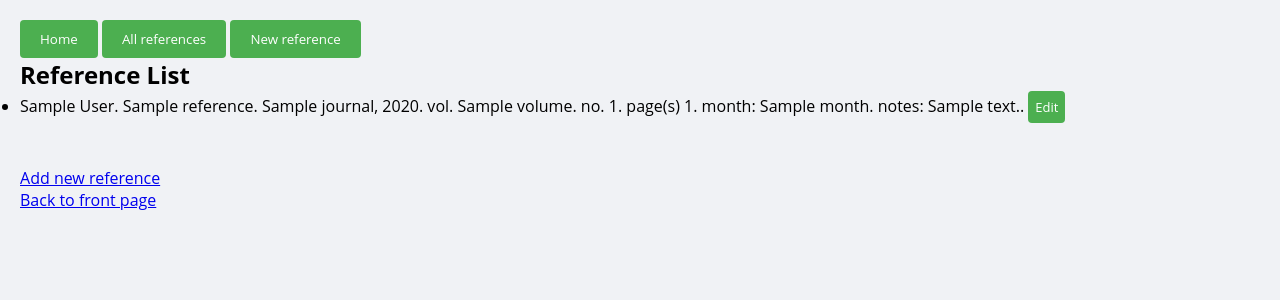
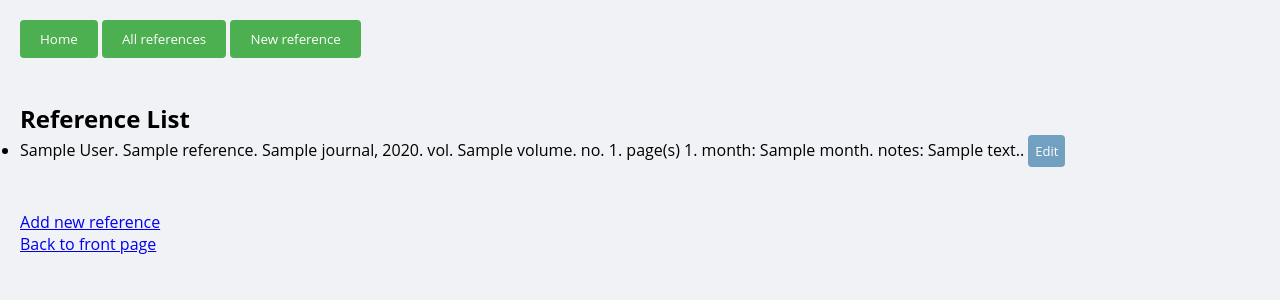
Before and after one commit to t0ffe/OhTu-miniprojekti, a Flask app: template src/templates/list_references.html in a window 1280 px wide. Shown: the top 300 px of the page. Run offline with Flask 3, Linux system fonts and the light colour scheme; the template is opened without the code that fills it: most values are stand-ins (such as "Sample title", 1, 10 or a date in 2020).

Commit message:
Modify buttons and overall look of page

```diff
--- a/src/app.py
+++ b/src/app.py
@@ -3,6 +3,7 @@ from db_helper import reset_db
 from repositories.reference_repository import (
     create_reference,
     get_all_references,
+    get_reference_by_id
 )
 from config import app, test_env
 from util import validate_reference
--- a/src/templates/index.html
+++ b/src/templates/index.html
@@ -5,6 +5,8 @@ References App
 {% endblock %}
 
 {% block body %}
+<br>
+<br>
 <br>
 <h2>References App</h2>
 <br>
--- a/src/templates/list_references.html
+++ b/src/templates/list_references.html
@@ -5,6 +5,9 @@ Reference List
 {% endblock %}
 
 {% block body %}
+<br>
+<br>
+<br>
 <h2>Reference List</h2>
 
 <ul>
@@ -17,7 +20,7 @@ Reference List
       {% if reference.month %} month: {{ reference.month }}.{% endif %}
       {% if reference.note %} notes: {{ reference.note }}.{% endif %}
       <a href="/add_reference?id={{ reference.id }}">
-        <button style="font-size: 13px; padding: 7px 7px;">Edit</button>
+        <button style="font-size: 13px; padding: 7px 7px;background-color: #72A0C1">Edit</button>
     </a>
     </li>
   {% endfor %}
--- a/src/templates/new_reference.html
+++ b/src/templates/new_reference.html
@@ -5,7 +5,9 @@ References App
 {% endblock %}
 
 {% block body %}
-
+<br>
+<br>
+<br>
 <h2>Add a new article type reference</h2>
 <br>
 <h4>Please fill in the fields below:</h4>
```
